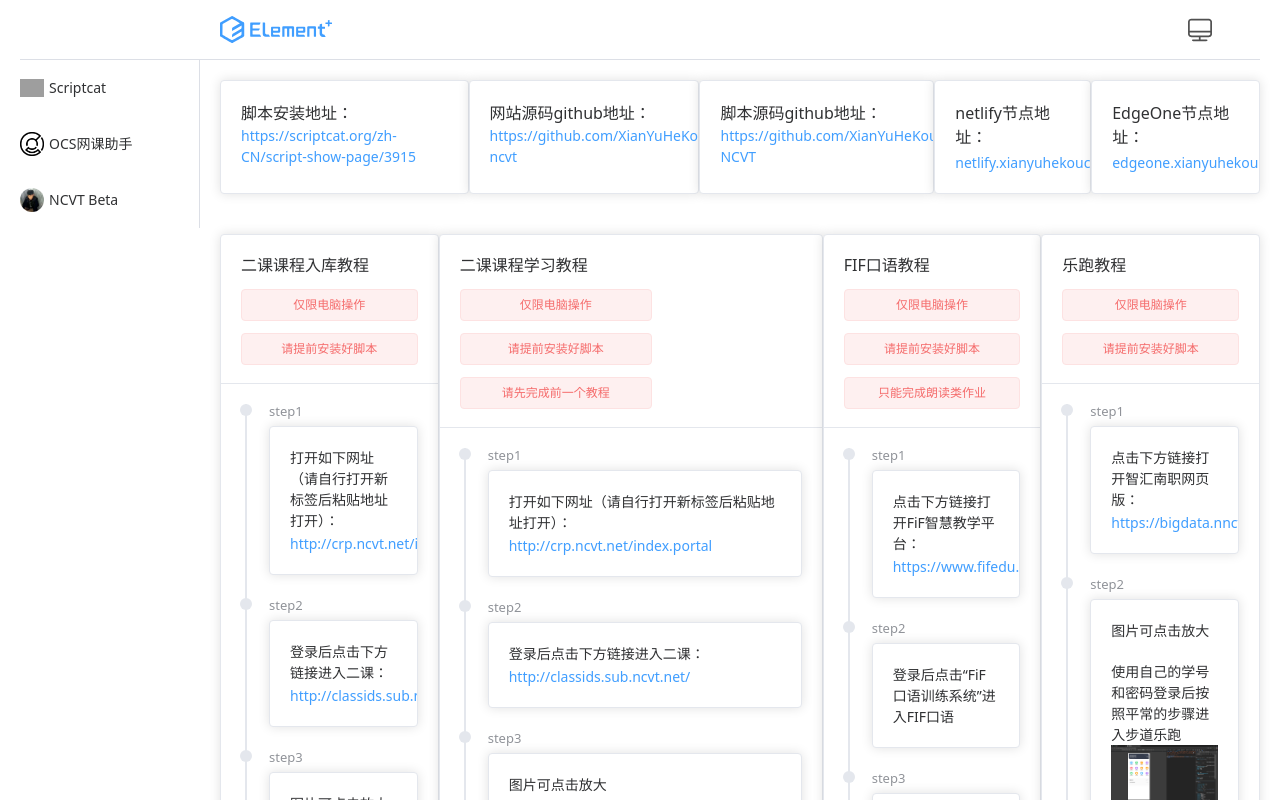
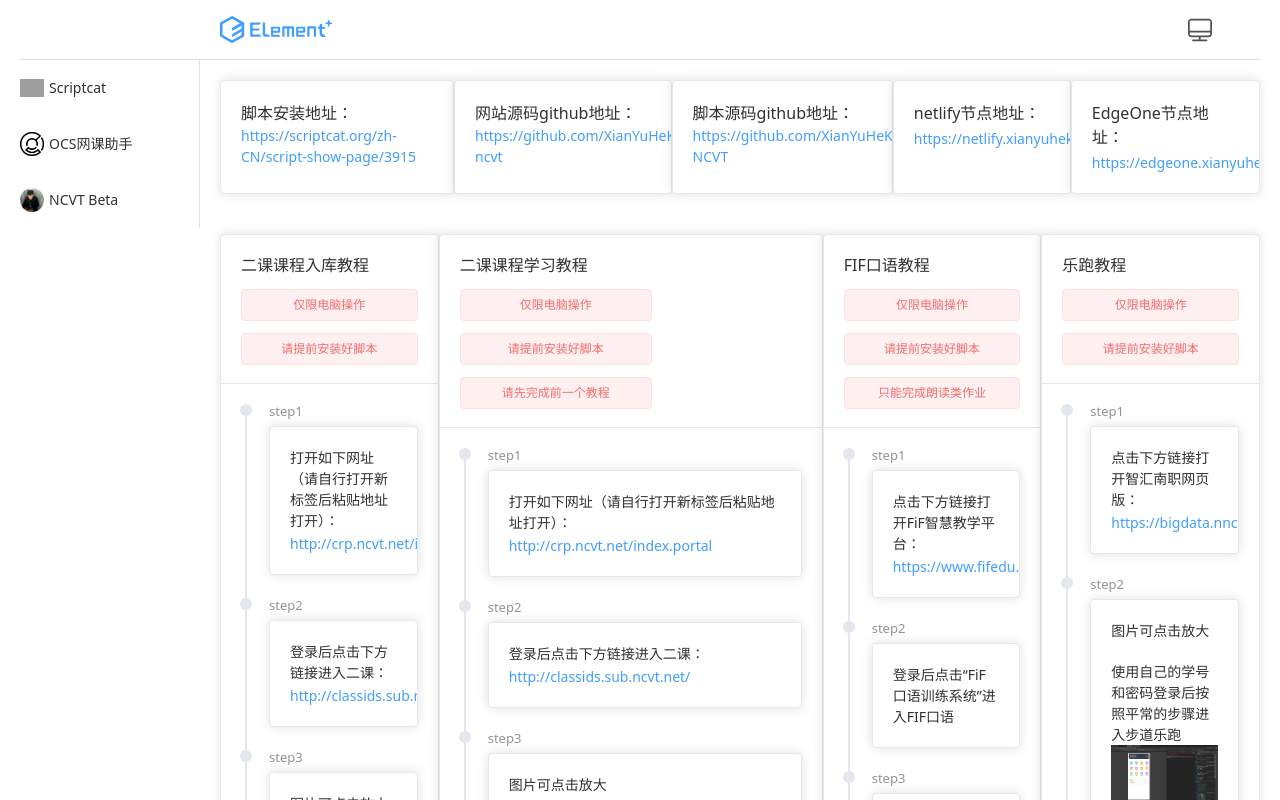
Before and after one commit to XianYuHeKouChou/sb-ncvt, a Vue app: page /ncvt in a window 1280 px wide. Shown: the top 800 px of the page. Built offline with nearby package versions, Linux system fonts and the light colour scheme; grey boxes are pictures that could not be loaded.

Commit message:
node版本

```diff
--- a/src/views/NCVT.vue
+++ b/src/views/NCVT.vue
@@ -14,11 +14,11 @@
     </el-card>
     <el-card>
       <h4>netlify节点地址：</h4>
-      <el-link type="primary" href="netlify.xianyuhekouchou.tech" target="_blank">netlify.xianyuhekouchou.tech</el-link>
+      <el-link type="primary" href="https://netlify.xianyuhekouchou.tech" target="_blank">https://netlify.xianyuhekouchou.tech</el-link>
     </el-card>
     <el-card>
       <h4>EdgeOne节点地址：</h4>
-      <el-link type="primary" href="edgeone.xianyuhekouchou.tech" target="_blank">edgeone.xianyuhekouchou.tech</el-link>
+      <el-link type="primary" href="https://edgeone.xianyuhekouchou.tech" target="_blank">https://edgeone.xianyuhekouchou.tech</el-link>
     </el-card>
   </div>
   <div class="p-5 flex justify-around">
```
